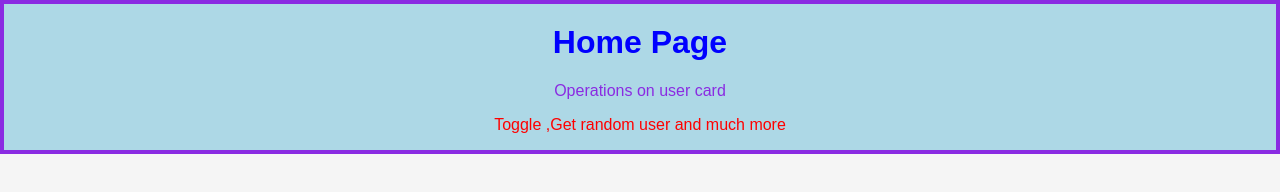
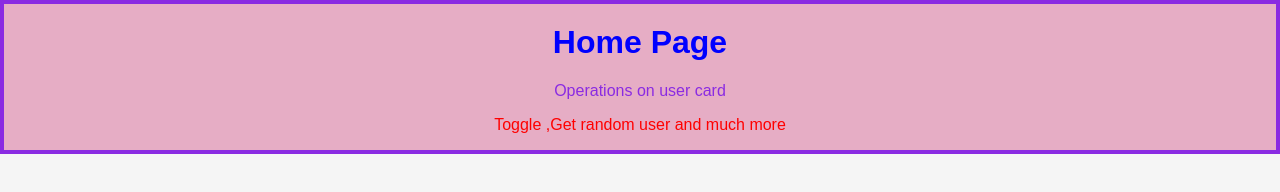
Before and after one commit to alekyakondamadugula/AutoSuggest, a website: page frontend/index.html in a window 1280 px wide. Drawn offline with Linux system fonts and the light colour scheme.

Commit message:
Added colors

```diff
--- a/frontend/style.css
+++ b/frontend/style.css
@@ -20,7 +20,7 @@ h1 {
 
 }
 #Home:hover {
-    background-color: lightblue;
+    background-color: rgb(230, 173, 197);
 }
 
 p{
```
